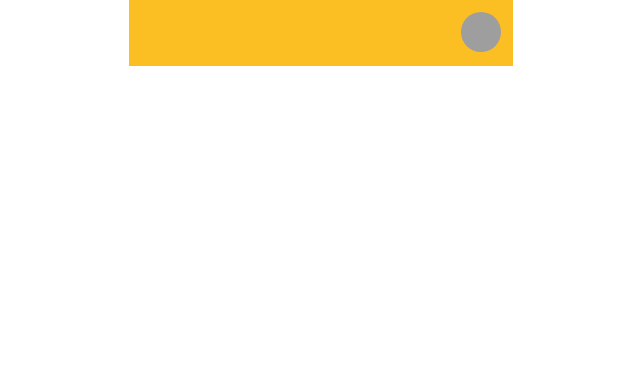
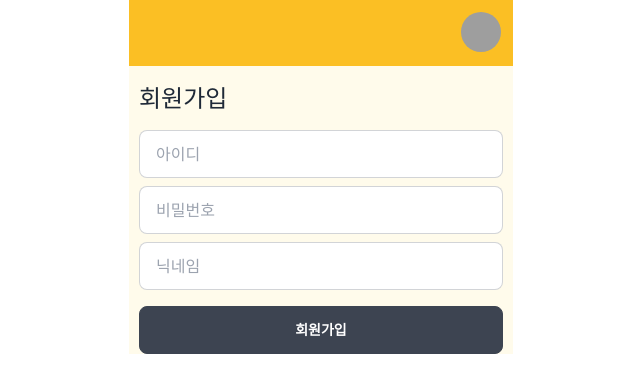
Before and after one commit to ShineTiger/food-management, a React (Create React App) app in the folder client/: page /Join in a window 1280 px wide. Before the commit this address had no page. Shown: the top 392 px of the page, without its empty margins (319-959 px from the left). Built offline with nearby package versions, Linux system fonts and the light colour scheme; grey boxes are pictures that could not be loaded.

Commit message:
:sparkles: 회원가입 폼 페이지 구현
백엔드와  통신 테스트를 위해 유효성검사는 제외, TS strict모드도 꺼놓음.

```diff
--- a/client/src/App.tsx
+++ b/client/src/App.tsx
@@ -2,6 +2,7 @@
 import { BrowserRouter, Route, Routes } from 'react-router-dom';
 import AddMeal from './pages/AddMeal';
 import Main from './pages/Main';
+import Join from './pages/Join';
 
 //components
 import Navbar from './components/Navbar';
@@ -15,6 +16,7 @@
           <Routes>
             <Route path="/" element={<Main />} />
             <Route path="/AddMeal" element={<AddMeal />} />
+            <Route path="/Join" element={<Join />} />
           </Routes>
         </div>
       </div>
--- /dev/null
+++ b/client/src/pages/Join.tsx
@@ -0,0 +1,70 @@
+import { useState, useRef } from 'react';
+
+const Join = () => {
+  const [enteredId, setEnteredId] = useState('');
+  const [enteredPw, setEnteredPw] = useState('');
+  const [enteredNick, setEnteredNick] = useState('');
+
+  const inputChangeIdHandler = e => {
+    setEnteredId(e.target.value);
+  };
+
+  const inputChangePwHandler = e => {
+    setEnteredPw(e.target.value);
+  };
+
+  const inputChangeNickHandler = e => {
+    setEnteredNick(e.target.value);
+  };
+
+  const submitFormHandler = () => {
+    fetch('주소', {
+      method: 'POST',
+      body: JSON.stringify({
+        id: enteredId,
+        pw: enteredPw,
+        nick: enteredNick,
+      }),
+    })
+      .then(resonse => resonse.json())
+      .then(result => alert(result.message));
+    setEnteredId('');
+    setEnteredPw('');
+    setEnteredNick('');
+  };
+
+  return (
+    <form onSubmit={submitFormHandler}>
+      <h2 className="text-2xl py-3 leading-10 font-medium">회원가입</h2>
+      <input
+        id="inputId"
+        type="text"
+        placeholder="아이디"
+        className="input input-bordered w-full"
+        onChange={inputChangeIdHandler}
+        required
+      />
+      <input
+        id="inputId"
+        type="text"
+        placeholder="비밀번호"
+        className="input input-bordered w-full my-2"
+        onChange={inputChangeNickHandler}
+        required
+      />
+      <input
+        id="inputId"
+        type="text"
+        placeholder="닉네임"
+        className="input input-bordered w-full"
+        onChange={inputChangePwHandler}
+        required
+      />
+      <button className="btn btn-block mt-4" type="submit">
+        회원가입
+      </button>
+    </form>
+  );
+};
+
+export default Join;
--- a/client/tsconfig.json
+++ b/client/tsconfig.json
@@ -6,7 +6,7 @@
     "skipLibCheck": true,
     "esModuleInterop": true,
     "allowSyntheticDefaultImports": true,
-    "strict": true,
+    "strict": false,
     "forceConsistentCasingInFileNames": true,
     "noFallthroughCasesInSwitch": true,
     "module": "esnext",
```
